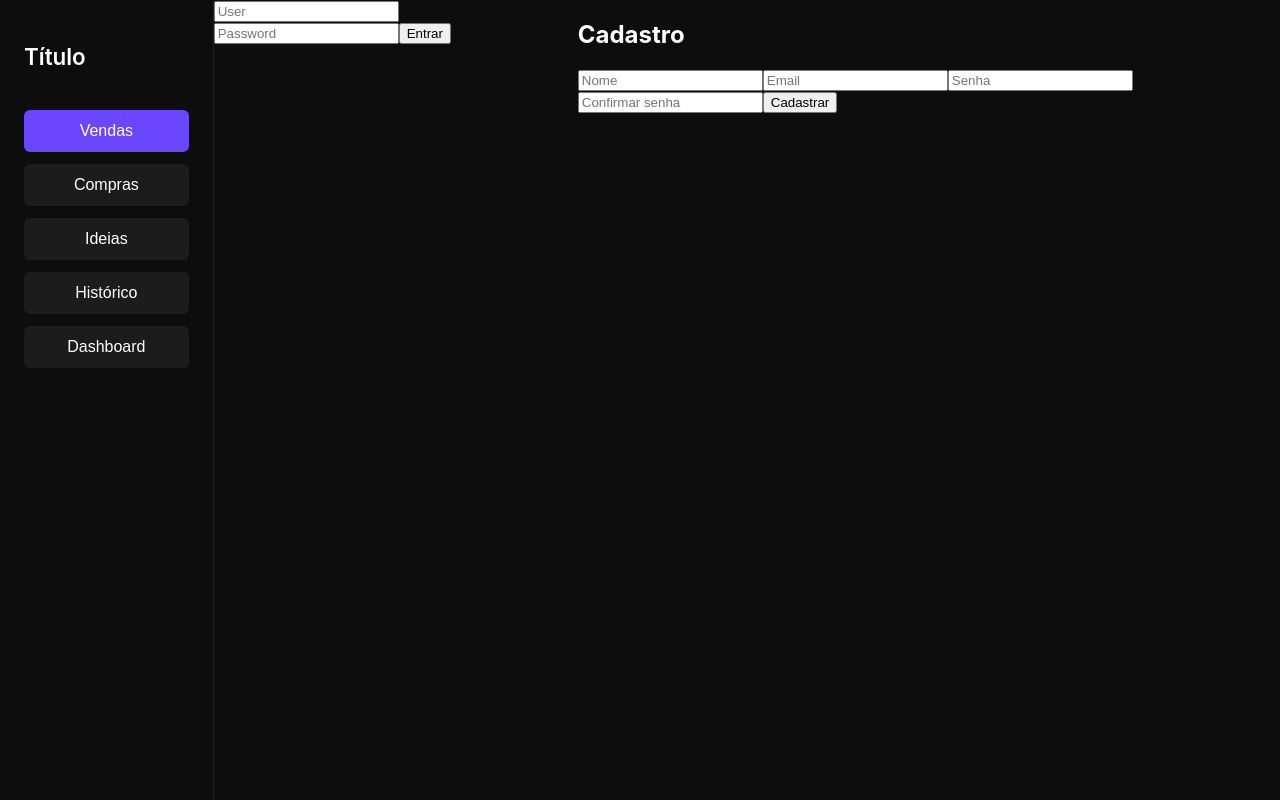
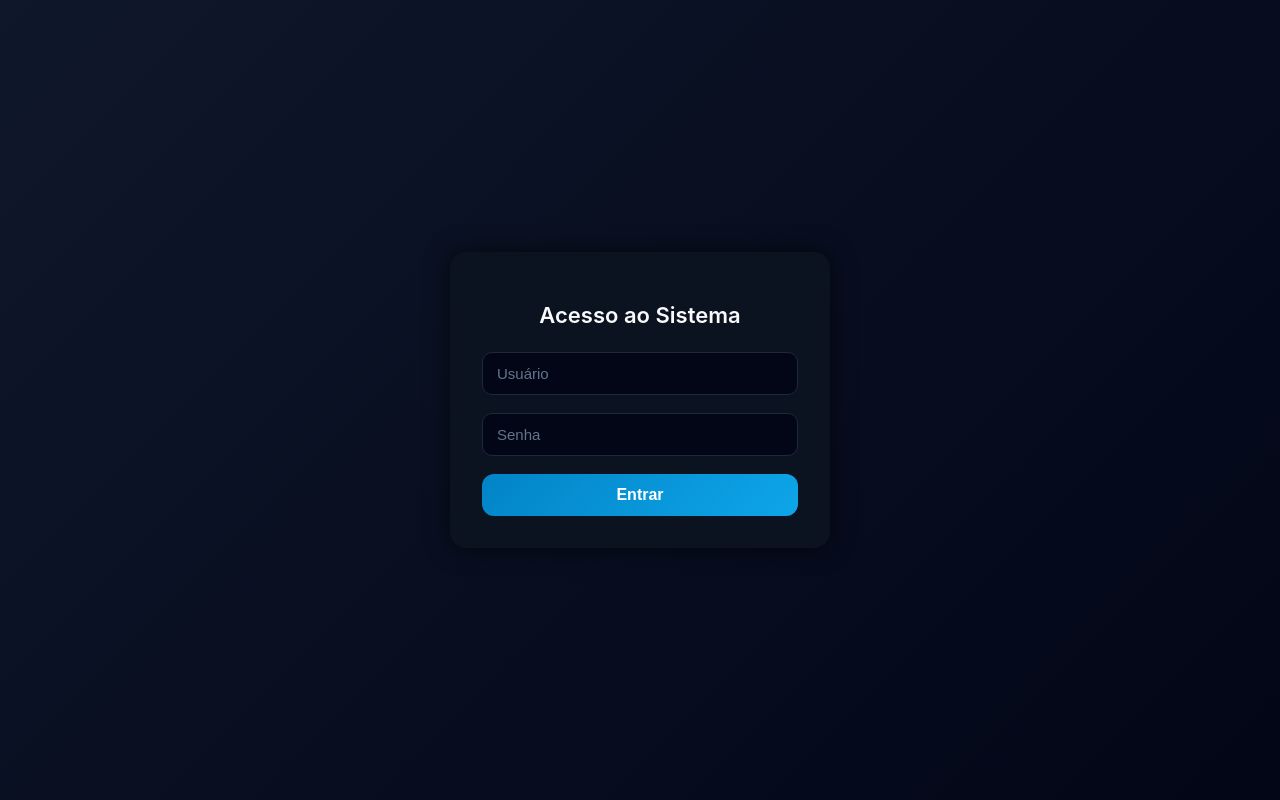
Before and after one commit to IzaqueRolim/ffi-site, a React (Vite) app: page / in a window 1280 px wide. Built offline with nearby package versions, Linux system fonts and the light colour scheme.

Commit message:
alerts retirados

```diff
--- a/src/components/AppLayout.tsx
+++ b/src/components/AppLayout.tsx
@@ -1,4 +1,4 @@
-import React, { useState } from "react";
+import  { useEffect, useState } from "react";
 import Sidebar from "./Sidebar";
 import SalesTable from "./SalesTable";
 import Purchases from "./Purchases";
@@ -10,24 +10,66 @@ import HistoricList from "./Historic";
 import { LoginPage } from "./LoginPage";
 import { RegisterPage } from "./RegisterPage";
 
-const AppLayout: React.FC = () => {
-  const [active, setActive] = useState("vender");
+export default function AppLayout() {
+  const [active, setActive] = useState("ideias");
+  const [isAuthenticated, setIsAuthenticated] = useState(false);
+  const [showRegister, setShowRegister] = useState(false);
 
+  // ✅ VERIFICA LOGIN AO ABRIR O SISTEMA
+  useEffect(() => {
+    const data = localStorage.getItem("auth");
+    if (!data) return;
+
+    const auth = JSON.parse(data);
+    const agora = Date.now();
+    const diferencaHoras = (agora - auth.loginTime) / (1000 * 60 * 60);
+
+    if (diferencaHoras < 10) {
+      setIsAuthenticated(true);
+    } else {
+      localStorage.removeItem("auth");
+    }
+  }, []);
+
+  // ✅ LOGOUT (SE QUISER USAR DEPOIS)
+  // function handleLogout() {
+  //   localStorage.removeItem("auth");
+  //   setIsAuthenticated(false);
+  // }
+
+  // ✅ SE NÃO ESTIVER LOGADO → MOSTRA LOGIN OU CADASTRO
+  if (!isAuthenticated) {
+    if (showRegister) {
+      return (
+        <RegisterPage
+          onSelect={() => {
+            setShowRegister(false);
+          }}
+        />
+      );
+    }
+
+    return (
+      <LoginPage
+        onSelect={() => {
+          setIsAuthenticated(true);
+        }}
+      />
+    );
+  }
+
+  // ✅ SE ESTIVER LOGADO → MOSTRA O SISTEMA
   return (
     <div className={styles.layout}>
       <Sidebar active={active} onSelect={setActive} />
-      {/* <main style={{ flex: 1 }}>
-        {active === "vender" &&   <SalesTable />}
-        {active === "compras" &&  <Purchases />}
-        {active === "ideias" &&   <Ideas />}
-        {active === "dashboard"&& <Dashboard/>}
-        {active === "historico" && <HistoricList/>}
-      </main> */}
 
-     <LoginPage/>
-     <RegisterPage/>
+      <main style={{ flex: 1 }}>
+        {active === "vender" && <SalesTable />}
+        {active === "compras" && <Purchases />}
+        {active === "ideias" && <Ideas />}
+        {active === "dashboard" && <Dashboard />}
+        {active === "historico" && <HistoricList />}
+      </main>
     </div>
   );
-};
-
-export default AppLayout;
+}
--- /dev/null
+++ b/src/components/Login.module.css
@@ -0,0 +1,84 @@
+.container {
+  width: 100vw;
+  height: 100vh;
+  background: linear-gradient(135deg, #0f172a, #020617);
+  display: flex;
+  align-items: center;
+  justify-content: center;
+}
+
+.card {
+  width: 100%;
+  max-width: 380px;
+  background: #0b1220;
+  padding: 32px;
+  border-radius: 16px;
+  box-shadow: 0 0 25px rgba(0, 0, 0, 0.6);
+  display: flex;
+  flex-direction: column;
+  gap: 18px;
+  animation: fade 0.5s ease;
+}
+
+@keyframes fade {
+  from {
+    opacity: 0;
+    transform: translateY(12px);
+  }
+  to {
+    opacity: 1;
+    transform: translateY(0);
+  }
+}
+
+.title {
+  text-align: center;
+  font-size: 22px;
+  font-weight: 600;
+  color: #f9fafb;
+  margin-bottom: 6px;
+}
+
+.input {
+  width: 100%;
+  padding: 12px 14px;
+  border-radius: 10px;
+  border: 1px solid #1e293b;
+  background: #020617;
+  color: #f9fafb;
+  font-size: 15px;
+  outline: none;
+  transition: all 0.2s ease;
+}
+
+.input::placeholder {
+  color: #64748b;
+}
+
+.input:focus {
+  border-color: #38bdf8;
+  box-shadow: 0 0 0 2px rgba(56, 189, 248, 0.25);
+}
+
+.button {
+  width: 100%;
+  padding: 12px;
+  border-radius: 12px;
+  border: none;
+  background: linear-gradient(135deg, #0284c7, #0ea5e9);
+  color: white;
+  font-size: 16px;
+  font-weight: 600;
+  cursor: pointer;
+  transition: transform 0.15s ease, opacity 0.15s ease;
+}
+
+.button:hover {
+  transform: scale(1.02);
+  opacity: 0.95;
+}
+
+.button:disabled {
+  opacity: 0.6;
+  cursor: not-allowed;
+}
--- a/src/components/LoginPage.tsx
+++ b/src/components/LoginPage.tsx
@@ -1,13 +1,17 @@
 import { useEffect, useState } from "react";
 import { sendLogin } from "../services/userService";
+import styles from "./Login.module.css";
 
-export function LoginPage() {
+interface SidebarProps {
+  onSelect: (key: string) => void;
+}
+
+export const LoginPage:React.FC<SidebarProps> = ({ onSelect }) =>{
 
   const [email, setEmail] = useState("");
   const [password, setPassword] = useState("");
   const [loading, setLoading] = useState(false);
 
-  // ✅ VERIFICA SESSÃO AO ABRIR A TELA
   useEffect(() => {
     const data = localStorage.getItem("auth");
 
@@ -17,41 +21,72 @@ export function LoginPage() {
     const agora = Date.now();
     const diferencaHoras = (agora - auth.loginTime) / (1000 * 60 * 60);
 
-    // ✅ Se sessão ainda estiver válida (menos de 10h)
     if (diferencaHoras < 10) {
+     //   alert("Estou logado")
+        onSelect("ideias")
     } else {
-      // ❌ Sessão expirada
       localStorage.removeItem("auth");
     }
   }, []);
 
-  // ✅ FUNÇÃO DE LOGIN
-  async function handleLogin(e: React.FormEvent) {
-    e.preventDefault();
-    setLoading(true);
 
-   sendLogin(email,password)
-  }
+    async function handleLogin(e: React.FormEvent) {
+        e.preventDefault();
+        setLoading(true);
+
+        try {
+        // ✅ 1. Verifica user e senha no banco
+        const user = await sendLogin(email, password);
+
+        const agora = Date.now();
+
+        // ✅ 4. Salva no localStorage as infos + permissões
+        localStorage.setItem(
+            "auth",
+            JSON.stringify({
+            userId: user.docId,
+            userName: user.userName,
+            permissions: user.permition, // se existir no seu model
+            loginTime: agora,
+            })
+        );
+
+        // ✅ 5. Redireciona após login
+            onSelect("ideias")
+        } catch (err: any) {
+            alert(err.message);
+        } finally {
+            setLoading(false);
+        }
+    }
+
 
   return (
-    <div>
-      <form onSubmit={handleLogin}>
+    <div className={styles.container}>
+      <form onSubmit={handleLogin} className={styles.card}>
+        <h2 className={styles.title}>Acesso ao Sistema</h2>
+
         <input
           type="text"
-          placeholder="User"
+          placeholder="Usuário"
           value={email}
           onChange={(e) => setEmail(e.target.value)}
+          className={styles.input}
         />
 
         <input
           type="password"
-          placeholder="Password"
+          placeholder="Senha"
           value={password}
           onChange={(e) => setPassword(e.target.value)}
+          className={styles.input}
         />
 
-        <input type="submit" value={loading ? "Entrando..." : "Entrar"} />
+        <button className={styles.button} disabled={loading}>
+          {loading ? "Entrando..." : "Entrar"}
+        </button>
       </form>
     </div>
+
   );
-}
+    }
--- /dev/null
+++ b/src/components/Register.module.css
@@ -0,0 +1,84 @@
+.container {
+  width: 100vw;
+  height: 100vh;
+  background: linear-gradient(135deg, #020617, #0f172a);
+  display: flex;
+  align-items: center;
+  justify-content: center;
+}
+
+.card {
+  width: 100%;
+  max-width: 420px;
+  background: #0b1220;
+  padding: 36px;
+  border-radius: 18px;
+  box-shadow: 0 0 30px rgba(0, 0, 0, 0.65);
+  display: flex;
+  flex-direction: column;
+  gap: 18px;
+  animation: fade 0.4s ease;
+}
+
+@keyframes fade {
+  from {
+    opacity: 0;
+    transform: translateY(12px);
+  }
+  to {
+    opacity: 1;
+    transform: translateY(0);
+  }
+}
+
+.title {
+  text-align: center;
+  font-size: 22px;
+  font-weight: 600;
+  color: #f8fafc;
+  margin-bottom: 8px;
+}
+
+.input {
+  width: 100%;
+  padding: 12px 14px;
+  border-radius: 10px;
+  border: 1px solid #1e293b;
+  background: #020617;
+  color: #f8fafc;
+  font-size: 15px;
+  outline: none;
+  transition: all 0.2s ease;
+}
+
+.input::placeholder {
+  color: #64748b;
+}
+
+.input:focus {
+  border-color: #22c55e;
+  box-shadow: 0 0 0 2px rgba(34, 197, 94, 0.25);
+}
+
+.button {
+  width: 100%;
+  padding: 12px;
+  border-radius: 12px;
+  border: none;
+  background: linear-gradient(135deg, #16a34a, #22c55e);
+  color: white;
+  font-size: 16px;
+  font-weight: 600;
+  cursor: pointer;
+  transition: transform 0.15s ease, opacity 0.15s ease;
+}
+
+.button:hover {
+  transform: scale(1.02);
+  opacity: 0.95;
+}
+
+.button:disabled {
+  opacity: 0.6;
+  cursor: not-allowed;
+}
--- a/src/components/RegisterPage.tsx
+++ b/src/components/RegisterPage.tsx
@@ -1,7 +1,12 @@
 import { useState } from "react";
 import { registerUser } from "../services/userService";
+import styles from "./Register.module.css";
 
-export function RegisterPage() {
+interface SidebarProps {
+  onSelect: (key: string) => void;
+}
+
+export const RegisterPage:React.FC<SidebarProps> = () =>{
 
   const [name, setName] = useState("");
   const [email, setEmail] = useState("");
@@ -41,9 +46,9 @@ export function RegisterPage() {
   }
 
   return (
-    <div>
-      <form onSubmit={handleRegister}>
-        <h2>Cadastro</h2>
+     <div className={styles.container}>
+      <form onSubmit={handleRegister} className={styles.card}>
+        <h2 className={styles.title}>Criar Conta</h2>
 
         <input
           type="text"
@@ -51,6 +56,7 @@ export function RegisterPage() {
           value={name}
           onChange={(e) => setName(e.target.value)}
           required
+          className={styles.input}
         />
 
         <input
@@ -59,6 +65,7 @@ export function RegisterPage() {
           value={email}
           onChange={(e) => setEmail(e.target.value)}
           required
+          className={styles.input}
         />
 
         <input
@@ -67,6 +74,7 @@ export function RegisterPage() {
           value={password}
           onChange={(e) => setPassword(e.target.value)}
           required
+          className={styles.input}
         />
 
         <input
@@ -75,9 +83,10 @@ export function RegisterPage() {
           value={confirmPassword}
           onChange={(e) => setConfirmPassword(e.target.value)}
           required
+          className={styles.input}
         />
 
-        <button type="submit" disabled={loading}>
+        <button className={styles.button} disabled={loading}>
           {loading ? "Cadastrando..." : "Cadastrar"}
         </button>
       </form>
--- a/src/services/userService.ts
+++ b/src/services/userService.ts
@@ -78,6 +78,7 @@ export async function registerUser(data: RegisterUserDTO) {
     lastLogin: null,
   });
 
+
   return {
     docId: docRef.id,
     name,
```
